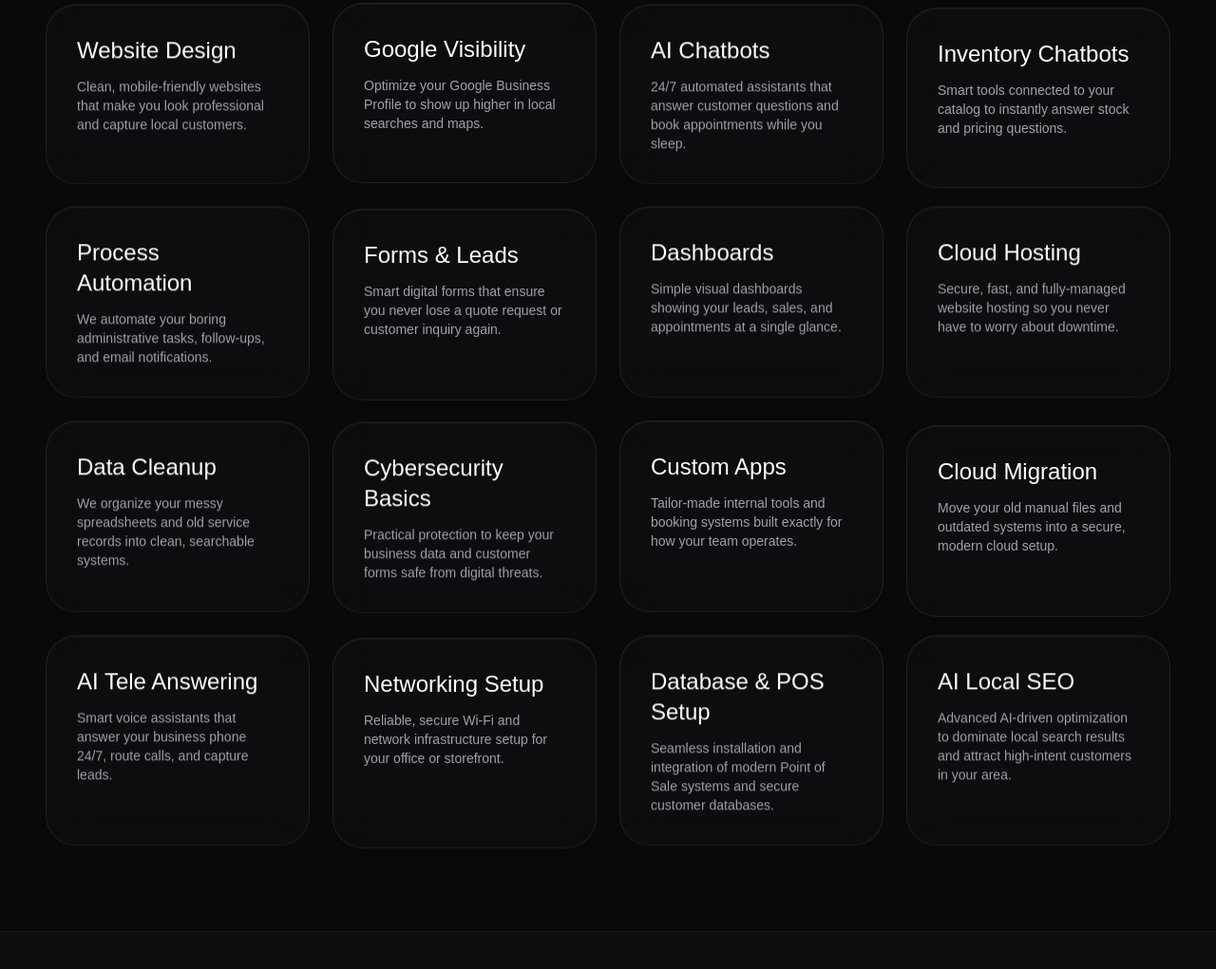
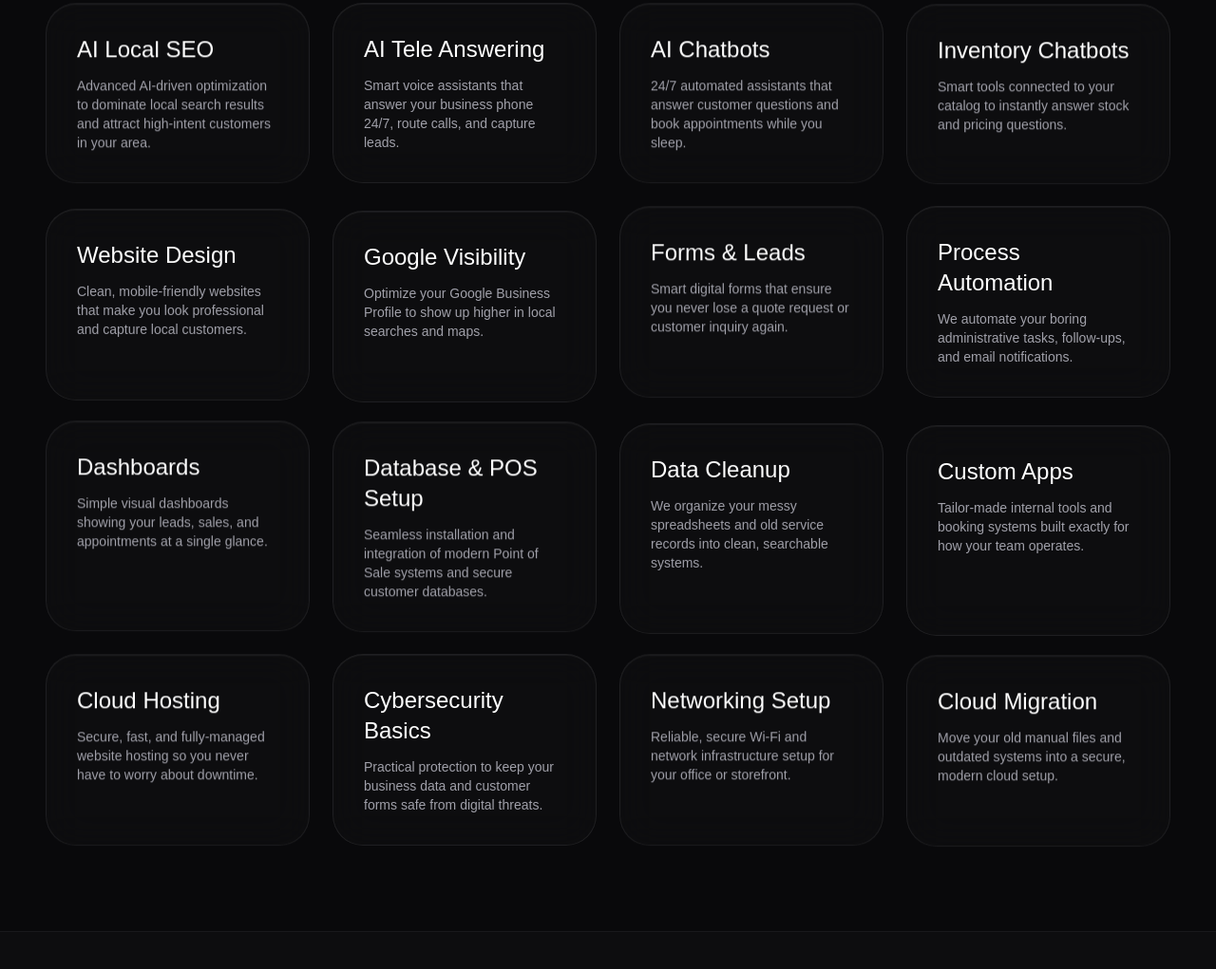
Before and after one commit to WitnessMode/-pocketfriend-website, a plain HTML site: page index.html in a window 1280 px wide. Shown: the part 2612-3633 px from the top of the page at 95% size. Drawn offline with nearby package versions, Linux system fonts and the light colour scheme; a web font is replaced by a local one.

Commit message:
Reorder service cards: prioritize AI tools and high demand small business needs

```diff
--- a/index.html
+++ b/index.html
@@ -237,69 +237,76 @@
             </div>
 
             <div class="grid grid-cols-1 md:grid-cols-2 lg:grid-cols-4 gap-6">
-                <div class="service-card glass-panel rounded-[2rem] p-8 reveal group animate-float hover:bg-zinc-900/80 hover:scale-105 hover:border-brand/40 hover:shadow-[0_0_30px_-5px_rgba(255,77,0,0.3)] transition-all duration-300 cursor-grab active:cursor-grabbing select-none" style="animation-delay: 0s;">
+                <!-- Row 1 -->
+                <div class="service-card glass-panel rounded-[2rem] p-8 reveal group animate-float hover:bg-zinc-900/80 hover:scale-105 hover:border-brand/40 hover:shadow-[0_0_30px_-5px_rgba(255,77,0,0.3)] transition-all duration-300 cursor-grab active:cursor-grabbing select-none" style="transition-delay: 0s; animation-delay: 0.5s;">
+                    <h3 class="font-display text-2xl mb-3 text-white pointer-events-none">AI Local SEO</h3>
+                    <p class="text-zinc-400 text-sm pointer-events-none">Advanced AI-driven optimization to dominate local search results and attract high-intent customers in your area.</p>
+                </div>
+                <div class="service-card glass-panel rounded-[2rem] p-8 reveal group animate-float hover:bg-zinc-900/80 hover:scale-105 hover:border-brand/40 hover:shadow-[0_0_30px_-5px_rgba(255,77,0,0.3)] transition-all duration-300 cursor-grab active:cursor-grabbing select-none" style="transition-delay: 0.1s; animation-delay: 1s;">
+                    <h3 class="font-display text-2xl mb-3 text-white pointer-events-none">AI Tele Answering</h3>
+                    <p class="text-zinc-400 text-sm pointer-events-none">Smart voice assistants that answer your business phone 24/7, route calls, and capture leads.</p>
+                </div>
+                <div class="service-card glass-panel rounded-[2rem] p-8 reveal group animate-float hover:bg-zinc-900/80 hover:scale-105 hover:border-brand/40 hover:shadow-[0_0_30px_-5px_rgba(255,77,0,0.3)] transition-all duration-300 cursor-grab active:cursor-grabbing select-none" style="transition-delay: 0.2s; animation-delay: 1.5s;">
+                    <h3 class="font-display text-2xl mb-3 text-white pointer-events-none">AI Chatbots</h3>
+                    <p class="text-zinc-400 text-sm pointer-events-none">24/7 automated assistants that answer customer questions and book appointments while you sleep.</p>
+                </div>
+                <div class="service-card glass-panel rounded-[2rem] p-8 reveal group animate-float hover:bg-zinc-900/80 hover:scale-105 hover:border-brand/40 hover:shadow-[0_0_30px_-5px_rgba(255,77,0,0.3)] transition-all duration-300 cursor-grab active:cursor-grabbing select-none" style="transition-delay: 0.3s; animation-delay: 2s;">
+                    <h3 class="font-display text-2xl mb-3 text-white pointer-events-none">Inventory Chatbots</h3>
+                    <p class="text-zinc-400 text-sm pointer-events-none">Smart tools connected to your catalog to instantly answer stock and pricing questions.</p>
+                </div>
+
+                <!-- Row 2 -->
+                <div class="service-card glass-panel rounded-[2rem] p-8 reveal group animate-float hover:bg-zinc-900/80 hover:scale-105 hover:border-brand/40 hover:shadow-[0_0_30px_-5px_rgba(255,77,0,0.3)] transition-all duration-300 cursor-grab active:cursor-grabbing select-none" style="transition-delay: 0.1s; animation-delay: 2.5s;">
                     <h3 class="font-display text-2xl mb-3 text-white pointer-events-none">Website Design</h3>
                     <p class="text-zinc-400 text-sm pointer-events-none">Clean, mobile-friendly websites that make you look professional and capture local customers.</p>
                 </div>
-                <div class="service-card glass-panel rounded-[2rem] p-8 reveal group animate-float hover:bg-zinc-900/80 hover:scale-105 hover:border-brand/40 hover:shadow-[0_0_30px_-5px_rgba(255,77,0,0.3)] transition-all duration-300 cursor-grab active:cursor-grabbing select-none" style="transition-delay: 0.1s; animation-delay: 1s;">
+                <div class="service-card glass-panel rounded-[2rem] p-8 reveal group animate-float hover:bg-zinc-900/80 hover:scale-105 hover:border-brand/40 hover:shadow-[0_0_30px_-5px_rgba(255,77,0,0.3)] transition-all duration-300 cursor-grab active:cursor-grabbing select-none" style="transition-delay: 0.2s; animation-delay: 3s;">
                     <h3 class="font-display text-2xl mb-3 text-white pointer-events-none">Google Visibility</h3>
                     <p class="text-zinc-400 text-sm pointer-events-none">Optimize your Google Business Profile to show up higher in local searches and maps.</p>
                 </div>
-                <div class="service-card glass-panel rounded-[2rem] p-8 reveal group animate-float hover:bg-zinc-900/80 hover:scale-105 hover:border-brand/40 hover:shadow-[0_0_30px_-5px_rgba(255,77,0,0.3)] transition-all duration-300 cursor-grab active:cursor-grabbing select-none" style="transition-delay: 0.2s; animation-delay: 2s;">
-                    <h3 class="font-display text-2xl mb-3 text-white pointer-events-none">AI Chatbots</h3>
-                    <p class="text-zinc-400 text-sm pointer-events-none">24/7 automated assistants that answer customer questions and book appointments while you sleep.</p>
+                <div class="service-card glass-panel rounded-[2rem] p-8 reveal group animate-float hover:bg-zinc-900/80 hover:scale-105 hover:border-brand/40 hover:shadow-[0_0_30px_-5px_rgba(255,77,0,0.3)] transition-all duration-300 cursor-grab active:cursor-grabbing select-none" style="transition-delay: 0.3s; animation-delay: 0.5s;">
+                    <h3 class="font-display text-2xl mb-3 text-white pointer-events-none">Forms & Leads</h3>
+                    <p class="text-zinc-400 text-sm pointer-events-none">Smart digital forms that ensure you never lose a quote request or customer inquiry again.</p>
                 </div>
-                <div class="service-card glass-panel rounded-[2rem] p-8 reveal group animate-float hover:bg-zinc-900/80 hover:scale-105 hover:border-brand/40 hover:shadow-[0_0_30px_-5px_rgba(255,77,0,0.3)] transition-all duration-300 cursor-grab active:cursor-grabbing select-none" style="transition-delay: 0.3s; animation-delay: 3s;">
-                    <h3 class="font-display text-2xl mb-3 text-white pointer-events-none">Inventory Chatbots</h3>
-                    <p class="text-zinc-400 text-sm pointer-events-none">Smart tools connected to your catalog to instantly answer stock and pricing questions.</p>
-                </div>
-                <div class="service-card glass-panel rounded-[2rem] p-8 reveal group animate-float hover:bg-zinc-900/80 hover:scale-105 hover:border-brand/40 hover:shadow-[0_0_30px_-5px_rgba(255,77,0,0.3)] transition-all duration-300 cursor-grab active:cursor-grabbing select-none" style="animation-delay: 1.5s;">
+                <div class="service-card glass-panel rounded-[2rem] p-8 reveal group animate-float hover:bg-zinc-900/80 hover:scale-105 hover:border-brand/40 hover:shadow-[0_0_30px_-5px_rgba(255,77,0,0.3)] transition-all duration-300 cursor-grab active:cursor-grabbing select-none" style="transition-delay: 0.4s; animation-delay: 1s;">
                     <h3 class="font-display text-2xl mb-3 text-white pointer-events-none">Process Automation</h3>
                     <p class="text-zinc-400 text-sm pointer-events-none">We automate your boring administrative tasks, follow-ups, and email notifications.</p>
                 </div>
-                <div class="service-card glass-panel rounded-[2rem] p-8 reveal group animate-float hover:bg-zinc-900/80 hover:scale-105 hover:border-brand/40 hover:shadow-[0_0_30px_-5px_rgba(255,77,0,0.3)] transition-all duration-300 cursor-grab active:cursor-grabbing select-none" style="transition-delay: 0.1s; animation-delay: 2.5s;">
-                    <h3 class="font-display text-2xl mb-3 text-white pointer-events-none">Forms & Leads</h3>
-                    <p class="text-zinc-400 text-sm pointer-events-none">Smart digital forms that ensure you never lose a quote request or customer inquiry again.</p>
-                </div>
-                <div class="service-card glass-panel rounded-[2rem] p-8 reveal group animate-float hover:bg-zinc-900/80 hover:scale-105 hover:border-brand/40 hover:shadow-[0_0_30px_-5px_rgba(255,77,0,0.3)] transition-all duration-300 cursor-grab active:cursor-grabbing select-none" style="transition-delay: 0.2s; animation-delay: 0.5s;">
+
+                <!-- Row 3 -->
+                <div class="service-card glass-panel rounded-[2rem] p-8 reveal group animate-float hover:bg-zinc-900/80 hover:scale-105 hover:border-brand/40 hover:shadow-[0_0_30px_-5px_rgba(255,77,0,0.3)] transition-all duration-300 cursor-grab active:cursor-grabbing select-none" style="transition-delay: 0.2s; animation-delay: 1.5s;">
                     <h3 class="font-display text-2xl mb-3 text-white pointer-events-none">Dashboards</h3>
                     <p class="text-zinc-400 text-sm pointer-events-none">Simple visual dashboards showing your leads, sales, and appointments at a single glance.</p>
                 </div>
-                <div class="service-card glass-panel rounded-[2rem] p-8 reveal group animate-float hover:bg-zinc-900/80 hover:scale-105 hover:border-brand/40 hover:shadow-[0_0_30px_-5px_rgba(255,77,0,0.3)] transition-all duration-300 cursor-grab active:cursor-grabbing select-none" style="transition-delay: 0.3s; animation-delay: 1.5s;">
+                <div class="service-card glass-panel rounded-[2rem] p-8 reveal group animate-float hover:bg-zinc-900/80 hover:scale-105 hover:border-brand/40 hover:shadow-[0_0_30px_-5px_rgba(255,77,0,0.3)] transition-all duration-300 cursor-grab active:cursor-grabbing select-none" style="transition-delay: 0.3s; animation-delay: 2s;">
+                    <h3 class="font-display text-2xl mb-3 text-white pointer-events-none">Database & POS Setup</h3>
+                    <p class="text-zinc-400 text-sm pointer-events-none">Seamless installation and integration of modern Point of Sale systems and secure customer databases.</p>
+                </div>
+                <div class="service-card glass-panel rounded-[2rem] p-8 reveal group animate-float hover:bg-zinc-900/80 hover:scale-105 hover:border-brand/40 hover:shadow-[0_0_30px_-5px_rgba(255,77,0,0.3)] transition-all duration-300 cursor-grab active:cursor-grabbing select-none" style="transition-delay: 0.4s; animation-delay: 2.5s;">
+                    <h3 class="font-display text-2xl mb-3 text-white pointer-events-none">Data Cleanup</h3>
+                    <p class="text-zinc-400 text-sm pointer-events-none">We organize your messy spreadsheets and old service records into clean, searchable systems.</p>
+                </div>
+                <div class="service-card glass-panel rounded-[2rem] p-8 reveal group animate-float hover:bg-zinc-900/80 hover:scale-105 hover:border-brand/40 hover:shadow-[0_0_30px_-5px_rgba(255,77,0,0.3)] transition-all duration-300 cursor-grab active:cursor-grabbing select-none" style="transition-delay: 0.5s; animation-delay: 3s;">
+                    <h3 class="font-display text-2xl mb-3 text-white pointer-events-none">Custom Apps</h3>
+                    <p class="text-zinc-400 text-sm pointer-events-none">Tailor-made internal tools and booking systems built exactly for how your team operates.</p>
+                </div>
+
+                <!-- Row 4 -->
+                <div class="service-card glass-panel rounded-[2rem] p-8 reveal group animate-float hover:bg-zinc-900/80 hover:scale-105 hover:border-brand/40 hover:shadow-[0_0_30px_-5px_rgba(255,77,0,0.3)] transition-all duration-300 cursor-grab active:cursor-grabbing select-none" style="transition-delay: 0.3s; animation-delay: 0.5s;">
                     <h3 class="font-display text-2xl mb-3 text-white pointer-events-none">Cloud Hosting</h3>
                     <p class="text-zinc-400 text-sm pointer-events-none">Secure, fast, and fully-managed website hosting so you never have to worry about downtime.</p>
                 </div>
-                <div class="service-card glass-panel rounded-[2rem] p-8 reveal group animate-float hover:bg-zinc-900/80 hover:scale-105 hover:border-brand/40 hover:shadow-[0_0_30px_-5px_rgba(255,77,0,0.3)] transition-all duration-300 cursor-grab active:cursor-grabbing select-none" style="animation-delay: 0.5s;">
-                    <h3 class="font-display text-2xl mb-3 text-white pointer-events-none">Data Cleanup</h3>
-                    <p class="text-zinc-400 text-sm pointer-events-none">We organize your messy spreadsheets and old service records into clean, searchable systems.</p>
-                </div>
-                <div class="service-card glass-panel rounded-[2rem] p-8 reveal group animate-float hover:bg-zinc-900/80 hover:scale-105 hover:border-brand/40 hover:shadow-[0_0_30px_-5px_rgba(255,77,0,0.3)] transition-all duration-300 cursor-grab active:cursor-grabbing select-none" style="transition-delay: 0.1s; animation-delay: 2s;">
+                <div class="service-card glass-panel rounded-[2rem] p-8 reveal group animate-float hover:bg-zinc-900/80 hover:scale-105 hover:border-brand/40 hover:shadow-[0_0_30px_-5px_rgba(255,77,0,0.3)] transition-all duration-300 cursor-grab active:cursor-grabbing select-none" style="transition-delay: 0.4s; animation-delay: 1s;">
                     <h3 class="font-display text-2xl mb-3 text-white pointer-events-none">Cybersecurity Basics</h3>
                     <p class="text-zinc-400 text-sm pointer-events-none">Practical protection to keep your business data and customer forms safe from digital threats.</p>
                 </div>
-                <div class="service-card glass-panel rounded-[2rem] p-8 reveal group animate-float hover:bg-zinc-900/80 hover:scale-105 hover:border-brand/40 hover:shadow-[0_0_30px_-5px_rgba(255,77,0,0.3)] transition-all duration-300 cursor-grab active:cursor-grabbing select-none" style="transition-delay: 0.2s; animation-delay: 1s;">
-                    <h3 class="font-display text-2xl mb-3 text-white pointer-events-none">Custom Apps</h3>
-                    <p class="text-zinc-400 text-sm pointer-events-none">Tailor-made internal tools and booking systems built exactly for how your team operates.</p>
-                </div>
-                <div class="service-card glass-panel rounded-[2rem] p-8 reveal group animate-float hover:bg-zinc-900/80 hover:scale-105 hover:border-brand/40 hover:shadow-[0_0_30px_-5px_rgba(255,77,0,0.3)] transition-all duration-300 cursor-grab active:cursor-grabbing select-none" style="transition-delay: 0.3s; animation-delay: 3s;">
-                    <h3 class="font-display text-2xl mb-3 text-white pointer-events-none">Cloud Migration</h3>
-                    <p class="text-zinc-400 text-sm pointer-events-none">Move your old manual files and outdated systems into a secure, modern cloud setup.</p>
-                </div>
-                <div class="service-card glass-panel rounded-[2rem] p-8 reveal group animate-float hover:bg-zinc-900/80 hover:scale-105 hover:border-brand/40 hover:shadow-[0_0_30px_-5px_rgba(255,77,0,0.3)] transition-all duration-300 cursor-grab active:cursor-grabbing select-none" style="transition-delay: 0s; animation-delay: 0.5s;">
-                    <h3 class="font-display text-2xl mb-3 text-white pointer-events-none">AI Tele Answering</h3>
-                    <p class="text-zinc-400 text-sm pointer-events-none">Smart voice assistants that answer your business phone 24/7, route calls, and capture leads.</p>
-                </div>
-                <div class="service-card glass-panel rounded-[2rem] p-8 reveal group animate-float hover:bg-zinc-900/80 hover:scale-105 hover:border-brand/40 hover:shadow-[0_0_30px_-5px_rgba(255,77,0,0.3)] transition-all duration-300 cursor-grab active:cursor-grabbing select-none" style="transition-delay: 0.1s; animation-delay: 2.5s;">
+                <div class="service-card glass-panel rounded-[2rem] p-8 reveal group animate-float hover:bg-zinc-900/80 hover:scale-105 hover:border-brand/40 hover:shadow-[0_0_30px_-5px_rgba(255,77,0,0.3)] transition-all duration-300 cursor-grab active:cursor-grabbing select-none" style="transition-delay: 0.5s; animation-delay: 1.5s;">
                     <h3 class="font-display text-2xl mb-3 text-white pointer-events-none">Networking Setup</h3>
                     <p class="text-zinc-400 text-sm pointer-events-none">Reliable, secure Wi-Fi and network infrastructure setup for your office or storefront.</p>
                 </div>
-                <div class="service-card glass-panel rounded-[2rem] p-8 reveal group animate-float hover:bg-zinc-900/80 hover:scale-105 hover:border-brand/40 hover:shadow-[0_0_30px_-5px_rgba(255,77,0,0.3)] transition-all duration-300 cursor-grab active:cursor-grabbing select-none" style="transition-delay: 0.2s; animation-delay: 1.5s;">
-                    <h3 class="font-display text-2xl mb-3 text-white pointer-events-none">Database & POS Setup</h3>
-                    <p class="text-zinc-400 text-sm pointer-events-none">Seamless installation and integration of modern Point of Sale systems and secure customer databases.</p>
-                </div>
-                <div class="service-card glass-panel rounded-[2rem] p-8 reveal group animate-float hover:bg-zinc-900/80 hover:scale-105 hover:border-brand/40 hover:shadow-[0_0_30px_-5px_rgba(255,77,0,0.3)] transition-all duration-300 cursor-grab active:cursor-grabbing select-none" style="transition-delay: 0.3s; animation-delay: 0.5s;">
-                    <h3 class="font-display text-2xl mb-3 text-white pointer-events-none">AI Local SEO</h3>
-                    <p class="text-zinc-400 text-sm pointer-events-none">Advanced AI-driven optimization to dominate local search results and attract high-intent customers in your area.</p>
+                <div class="service-card glass-panel rounded-[2rem] p-8 reveal group animate-float hover:bg-zinc-900/80 hover:scale-105 hover:border-brand/40 hover:shadow-[0_0_30px_-5px_rgba(255,77,0,0.3)] transition-all duration-300 cursor-grab active:cursor-grabbing select-none" style="transition-delay: 0.6s; animation-delay: 2s;">
+                    <h3 class="font-display text-2xl mb-3 text-white pointer-events-none">Cloud Migration</h3>
+                    <p class="text-zinc-400 text-sm pointer-events-none">Move your old manual files and outdated systems into a secure, modern cloud setup.</p>
                 </div>
             </div>
         </section>
```
